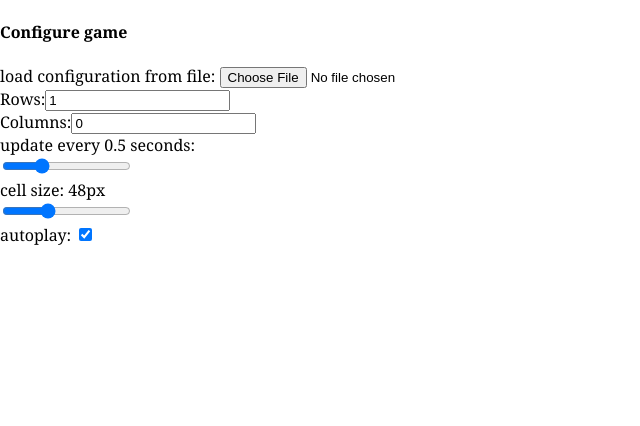
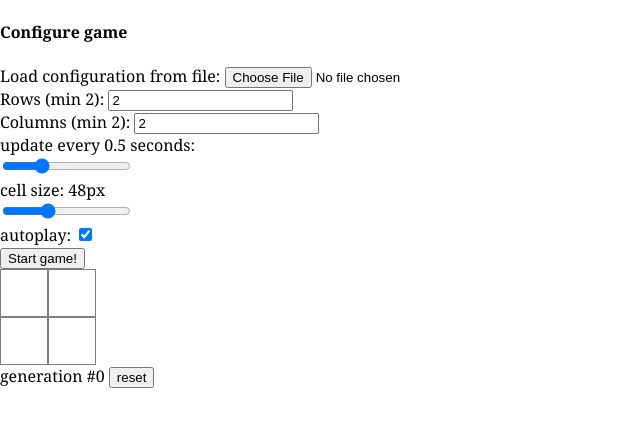
Before and after one commit to f17208/game-of-life, a React (Create React App) app: page / in a window 1280 px wide. Shown: the top 426 px of the page, without its empty margins (0-640 px from the left). Built offline with nearby package versions, Linux system fonts and the light colour scheme.

Commit message:
refactor(Board): configured min rows and columns from env; added checks;

```diff
--- a/src/components/game-configurator/GameConfigurator.tsx
+++ b/src/components/game-configurator/GameConfigurator.tsx
@@ -1,6 +1,5 @@
 import { ChangeEvent, FC, useCallback, useState } from 'react';
 import { useDispatch, useSelector } from 'react-redux';
-import { loadFromFileContent } from '../../utils/load-cells-from-file';
 import {
   GameStatus,
   setGenerationCount,
@@ -22,7 +21,16 @@ import {
   STEP_CELL_SIZE,
   MIN_CELL_SIZE,
   MAX_CELL_SIZE,
+  MIN_ROWS_COUNT,
+  MIN_COLUMNS_COUNT,
 } from '../../utils/constants';
+
+import { loadFromFileContent } from '../../utils/load-cells-from-file';
+
+type UpdateDimensionsProps = {
+  rows?: number;
+  columns?: number;
+};
 
 export const GameConfigurator: FC = () => {
   const dispatch = useDispatch();
@@ -69,12 +77,21 @@ export const GameConfigurator: FC = () => {
     dispatch(setStatus(nextStatus));
   }, [dispatch, isAutoplayEnabled]);
 
+  const updateDimensions = useCallback(({ rows, columns }: UpdateDimensionsProps) => {
+    dispatch(
+      setDimensions({
+        rowsCount: rows === undefined ? rowsCount : rows,
+        columnsCount: columns === undefined ? columnsCount : columns,
+      }),
+    );
+  }, [dispatch, rowsCount, columnsCount]);
+
   return (
     <div>
       <h4>Configure game</h4>
       <div>
         <div>
-          load configuration from file:&nbsp;
+          Load configuration from file:&nbsp;
           <input
             type="file"
             onChange={onFileChange}
@@ -83,25 +100,22 @@ export const GameConfigurator: FC = () => {
           />
         </div>
         <div>
-          Rows:
+          Rows (min {MIN_ROWS_COUNT}):&nbsp;
           <input
             type="number"
             value={rowsCount}
-            onChange={e => dispatch(setDimensions({
-              rowsCount: +e.target.value,
-              columnsCount,
-            }))}
+            min={MIN_ROWS_COUNT}
+            onChange={e => updateDimensions({ rows: +e.target.value })}
           />
         </div>
         <div>
-          Columns:
+          Columns (min {MIN_COLUMNS_COUNT}):&nbsp;
           <input
             type="number"
+            disabled={rowsCount === 0}
             value={columnsCount}
-            onChange={e => dispatch(setDimensions({
-              rowsCount,
-              columnsCount: +e.target.value,
-            }))}
+            min={MIN_COLUMNS_COUNT}
+            onChange={e => updateDimensions({ columns: +e.target.value })}
           />
         </div>
         <div>
@@ -109,6 +123,7 @@ export const GameConfigurator: FC = () => {
           <div>
             <input
               type="range"
+              disabled={!canStartGame}
               min={MIN_UPDATE_EVERY_MS}
               max={MAX_UPDATE_EVERY_MS}
               step={STEP_UPDATE_EVERY_MS}
@@ -122,6 +137,7 @@ export const GameConfigurator: FC = () => {
           <div>
             <input
               type="range"
+              disabled={!canStartGame}
               min={MIN_CELL_SIZE}
               max={MAX_CELL_SIZE}
               step={STEP_CELL_SIZE}
--- a/src/components/game-runner/GameRunner.tsx
+++ b/src/components/game-runner/GameRunner.tsx
@@ -1,7 +1,6 @@
 import { FC, useCallback, useEffect, useRef } from 'react';
 import { useDispatch, useSelector } from 'react-redux';
 import {
-  cellsSelector,
   updateEveryMsSelector,
   GameStatus,
   statusSelector,
@@ -13,15 +12,14 @@ export type GameRunnerProps = {};
 
 export const GameRunner: FC<GameRunnerProps> = () => {
   const gameStatus = useSelector(statusSelector);
-  const cells = useSelector(cellsSelector);
   const updateEveryMs = useSelector(updateEveryMsSelector);
   const isPlaying = gameStatus === GameStatus.playing;
 
   const dispatch = useDispatch();
 
   const onNextState = useCallback(() => {
-    dispatch(nextState(cells));
-  }, [dispatch, cells]);
+    dispatch(nextState());
+  }, [dispatch]);
 
   const onConfigure = useCallback(() => {
     dispatch(setStatus(GameStatus.stopped));
--- a/src/components/game-state/GameState.slice.ts
+++ b/src/components/game-state/GameState.slice.ts
@@ -1,11 +1,13 @@
 import { createSlice, PayloadAction } from '@reduxjs/toolkit';
 import { RootState } from '../../app.store';
-import { getNextState } from '../../utils/game-of-life';
+import { getBoard, getNextState } from '../../utils/game-of-life';
 import { CellPosition, CellStatus } from '../cell/Cell';
 
 import {
   DEFAULT_UPDATE_EVERY_MS,
   DEFAULT_CELL_SIZE,
+  MIN_ROWS_COUNT,
+  MIN_COLUMNS_COUNT,
 } from '../../utils/constants';
 
 export class GameStatus {
@@ -28,7 +30,7 @@ export type GameConfig = {
 const initialState: GameConfig = {
   cellSize: DEFAULT_CELL_SIZE,
   updateEveryMs: DEFAULT_UPDATE_EVERY_MS,
-  cells: [[]],
+  cells: getBoard(MIN_ROWS_COUNT, MIN_COLUMNS_COUNT),
   status: GameStatus.stopped,
   generationCount: 0,
   autoPlay: true,
@@ -58,24 +60,7 @@ export const gameStateSlice = createSlice({
     },
     setDimensions: (state, action: PayloadAction<SetDimensionsInput>) => {
       const { rowsCount, columnsCount } = action.payload;
-
-      const oldCells = state.cells;
-      const newCells: CellStatus[][] = [];
-
-      for (let i = 0; i < rowsCount; i++) {
-        if (!newCells[i]) {
-          newCells[i] = new Array(columnsCount);
-        }
-
-        for (let j = 0; j < columnsCount; j++) {
-          if (i < oldCells.length && j < oldCells[i].length) {
-            newCells[i][j] = oldCells[i][j];
-          } else {
-            newCells[i][j] = CellStatus.dead;
-          }
-        }
-      }
-      state.cells = newCells;
+      state.cells = getBoard(rowsCount, columnsCount, state.cells);
     },
     setIntoCell: (state, action: PayloadAction<SetIntoCellInput>) => {
       const { status, position: { x, y } } = action.payload;
@@ -84,8 +69,8 @@ export const gameStateSlice = createSlice({
     setCells: (state, action: PayloadAction<SetCellsInput>) => {
       state.cells = action.payload;
     },
-    nextState: (state, action: PayloadAction<CellStatus[][]>) => {
-      state.cells = getNextState(action.payload);
+    nextState: (state) => {
+      state.cells = getNextState(state.cells);
       state.generationCount += 1;
     },
     setUpdateEveryMs: (state, action: PayloadAction<number>) => {
@@ -116,7 +101,7 @@ export const {
 // selectors
 export const dimensionsSelector = (state: RootState) => ({
   rowsCount: state.GameState.cells.length,
-  columnsCount: state.GameState.cells[0].length,
+  columnsCount: state.GameState.cells.length > 0 ? state.GameState.cells[0].length : 0,
 });
 export const cellsSelector = (state: RootState) => state.GameState.cells;
 export const cellSizeSelector = (state: RootState) => state.GameState.cellSize;
--- a/src/utils/constants.ts
+++ b/src/utils/constants.ts
@@ -1,21 +1,27 @@
 const {
-  // updateEveryMs
   REACT_APP_DEFAULT_UPDATE_EVERY_MS,
   REACT_APP_STEP_UPDATE_EVERY_MS,
   REACT_APP_MAX_UPDATE_EVERY_MS,
   REACT_APP_MIN_UPDATE_EVERY_MS,
-  // cellSize
+
   REACT_APP_DEFAULT_CELL_SIZE,
   REACT_APP_MIN_CELL_SIZE,
   REACT_APP_MAX_CELL_SIZE,
   REACT_APP_STEP_CELL_SIZE,
+
+  REACT_APP_MIN_ROWS_COUNT,
+  REACT_APP_MIN_COLUMNS_COUNT,
 } = process.env;
 
 export const DEFAULT_UPDATE_EVERY_MS: number = +REACT_APP_DEFAULT_UPDATE_EVERY_MS!;
 export const STEP_UPDATE_EVERY_MS: number = +REACT_APP_STEP_UPDATE_EVERY_MS!;
 export const MAX_UPDATE_EVERY_MS: number = +REACT_APP_MAX_UPDATE_EVERY_MS!;
 export const MIN_UPDATE_EVERY_MS: number = +REACT_APP_MIN_UPDATE_EVERY_MS!;
+
 export const DEFAULT_CELL_SIZE: number = +REACT_APP_DEFAULT_CELL_SIZE!;
 export const MIN_CELL_SIZE: number = +REACT_APP_MIN_CELL_SIZE!;
 export const MAX_CELL_SIZE: number = +REACT_APP_MAX_CELL_SIZE!;
 export const STEP_CELL_SIZE: number = +REACT_APP_STEP_CELL_SIZE!;
+
+export const MIN_ROWS_COUNT: number = +REACT_APP_MIN_ROWS_COUNT!;
+export const MIN_COLUMNS_COUNT: number = +REACT_APP_MIN_COLUMNS_COUNT!;
--- a/src/utils/game-of-life.ts
+++ b/src/utils/game-of-life.ts
@@ -41,3 +41,22 @@ export function getNextState(cells: CellStatus[][]) {
     });
   });
 }
+
+export function getBoard(rowsCount: number, columnsCount: number, values?: CellStatus[][]) {
+  const toReturn: CellStatus[][] = [];
+
+  for (let i = 0; i < rowsCount; i++) {
+    if (!toReturn[i]) {
+      toReturn[i] = new Array(columnsCount);
+    }
+
+    for (let j = 0; j < columnsCount; j++) {
+      if (values && (i < values.length && j < values[i].length)) {
+        toReturn[i][j] = values[i][j];
+      } else {
+        toReturn[i][j] = CellStatus.dead;
+      }
+    }
+  }
+  return toReturn;
+}
```
Also changed, not shown: 1 other file (tests, documents, lock files or other folders).
